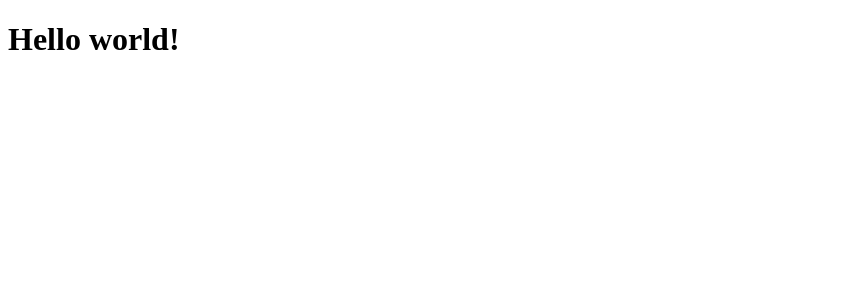
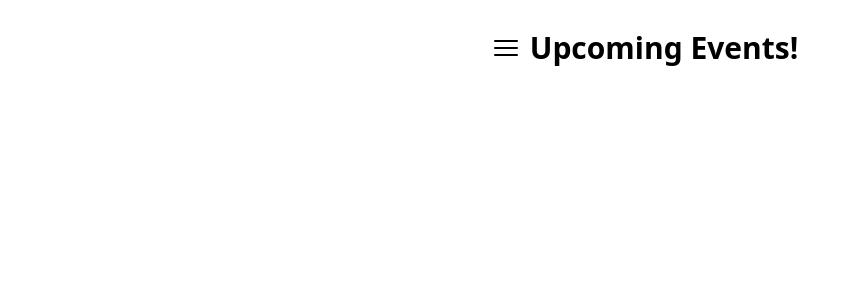
Before and after one commit to fingothof/webapp, a Next.js app: page / in a window 1280 px wide. Shown: the top 300 px of the page, without its empty margins (0-852 px from the left). Built offline with nearby package versions, Linux system fonts and the light colour scheme.

Commit message:
added initial Menu and Title

```diff
--- /dev/null
+++ b/heroicons.d.ts
@@ -0,0 +1,2 @@
+declare module '@heroicons/react/outline';
+declare module '@heroicons/react';
--- a/package.json
+++ b/package.json
@@ -9,6 +9,7 @@
     "lint": "next lint"
   },
   "dependencies": {
+    "@heroicons/react": "^2.0.10",
     "next": "12.2.5",
     "react": "18.2.0",
     "react-dom": "18.2.0"
--- a/pages/_app.tsx
+++ b/pages/_app.tsx
@@ -1,4 +1,5 @@
 import type { AppProps } from 'next/app'
+import '../styles/globals.css'
 
 function MyApp({ Component, pageProps }: AppProps) {
   return <Component {...pageProps} />
--- a/pages/index.tsx
+++ b/pages/index.tsx
@@ -1,10 +1,19 @@
 import type { NextPage } from 'next'
+import { Bars3Icon } from '@heroicons/react/24/outline'
+import { useState } from 'react'
 
 const Home: NextPage = () => {
+  const [isMenuOpen, setMenuOpen] = useState(false);
+
   return (
-		<h1 className="text-3xl font-bold underline">
-      Hello world!
-    </h1>
+    <div className='flex flex-col items-center mx-auto h-screen'>
+      <div className='flex h-24 justify-center items-center'>
+        <Bars3Icon className='w-12 p-2'></Bars3Icon>
+        <div className=" text-3xl font-bold">
+          Upcoming Events!
+        </div>
+      </div>
+    </div>
   )
 }
 
```
Also changed, not shown: 2 other files (tests, documents, lock files or other folders).
